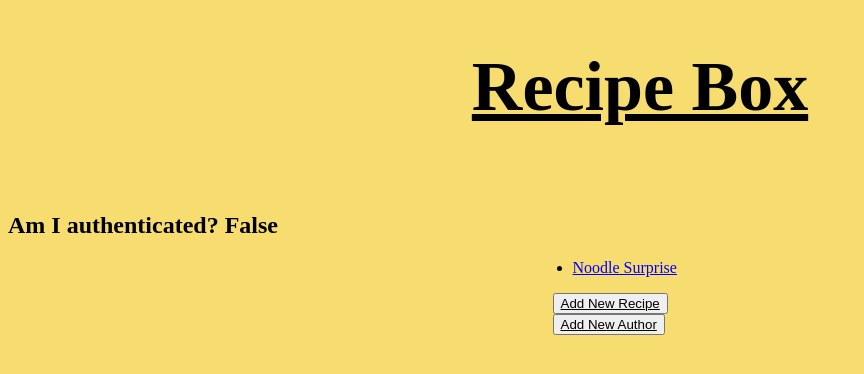
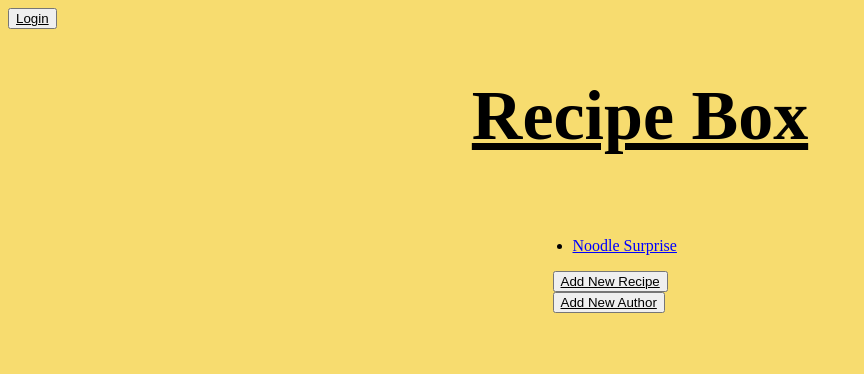
Before and after one commit to Triston-Reeves/recipebox1, a Django app: page / in a window 1280 px wide. Shown: the top 374 px of the page, without its empty margins (0-864 px from the left). Run offline with Django 3.2, Linux system fonts and the light colour scheme; data comes from the database, SQL or seed files in the repository; both versions use the stored data as it was after the commit.

Commit message:
made a couple edits

```diff
--- a/recipe_app/forms.py
+++ b/recipe_app/forms.py
@@ -9,6 +9,8 @@ class AddRecipeForm(forms.Form):
     instructions = forms.CharField(widget=forms.Textarea)
 
 class AddAuthorForm(forms.Form):
+    username = forms.CharField(max_length=240)
+    passowrd = forms.CharField(widget=forms.PasswordInput)
     name = forms.CharField(max_length=50)
     bio = forms.CharField(widget=forms.Textarea)
 
@@ -16,6 +18,8 @@ class LoginForm(forms.Form):
     username = forms.CharField(max_length=240)
     password = forms.CharField(widget=forms.PasswordInput)
 
+"""
 class SignupForm(forms.Form):
     username = forms.CharField(max_length=240)
     password = forms.CharField(widget=forms.PasswordInput)
+"""
--- a/recipe_app/views.py
+++ b/recipe_app/views.py
@@ -1,6 +1,6 @@
 from django.shortcuts import render, HttpResponseRedirect, reverse
 from recipe_app.models import Recipe, Author
-from recipe_app.forms import AddRecipeForm, AddAuthorForm, LoginForm, SignupForm
+from recipe_app.forms import AddRecipeForm, AddAuthorForm, LoginForm #SignupForm
 from django.contrib.auth import login, logout, authenticate
 from django.contrib.auth.decorators import login_required
 from django.contrib.auth.models import User
@@ -48,7 +48,7 @@ def add_author(request):
             form = AddAuthorForm(request.POST)
             if form.is_valid():
                 data = form.cleaned_data
-                new_user = User.objects.create_user(username=data.get("username"), password=data.get("password"))
+                new_user = User.objects.create_user(username=data.get('username'), password=data.get('password'))
                 Author.objects.create(
                     name=data.get("name"),
                     bio=data.get("bio"),
--- a/templates/add_author_form.html
+++ b/templates/add_author_form.html
@@ -6,7 +6,7 @@
     <title>Add New Author</title>
 </head>
 <body style="background-color: #F7DC6F;">
-    <h1 style="font-size:70px; text-align:center;"><u>A New Author</u></h1>
+    <h1 style="font-size:70px; text-align:center;"><u>Add New Author</u></h1>
     <div class="add_author_form" style="width:350px; margin-left:auto; margin-right:auto;">
         <form action="/addauthor/" method="post">
             {% csrf_token %}
--- a/templates/index.html
+++ b/templates/index.html
@@ -6,9 +6,16 @@
     <title>RecipeBox</title>
 </head>
 <body style="background-color: #F7DC6F;">
+    <button>
+        {% if request.user.is_anonymous %}
+            <a href="{% url 'loginview' %}" style="color:black">Login</a>
+        {% endif %}
+        {% if request.user.is_authenticated %}
+            <a href="{% url 'logoutview' %}" style="color: black;">Logout</a>
+        {% endif %}
+    </button>
     <h1 style="font-size:70px; text-align:center;"><u>Recipe Box</u></h1>
     <br>
-    <h2>Am I authenticated? {{ request.user.is_authenticated }}</h2>
     <ul style="width:175px; margin-left:auto; margin-right: auto;">
         {% for recipe in recipes %}
             <li>
```
Also changed, not shown: db.sqlite3, recipe_app/migrations/0001_initial.py.
